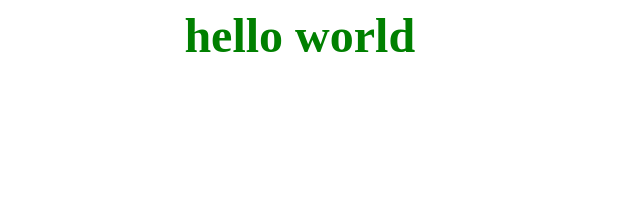
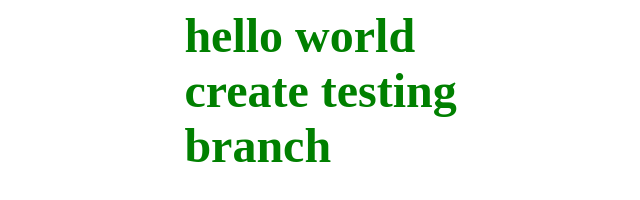
Before and after one commit to developer1jstechno/new-local, a plain HTML site: page index.html in a window 1280 px wide. Shown: the whole page, without its empty margins (266-906 px from the left). Drawn offline with Linux system fonts and the light colour scheme.

Commit message:
create new branch

```diff
--- a/index.html
+++ b/index.html
@@ -9,5 +9,6 @@
 </head>
 <body>
     <h1>hello world</h2>
+        <h1>create testing branch</h1>
 </body>
 </html>
```
Also changed, not shown: function.js (added).
